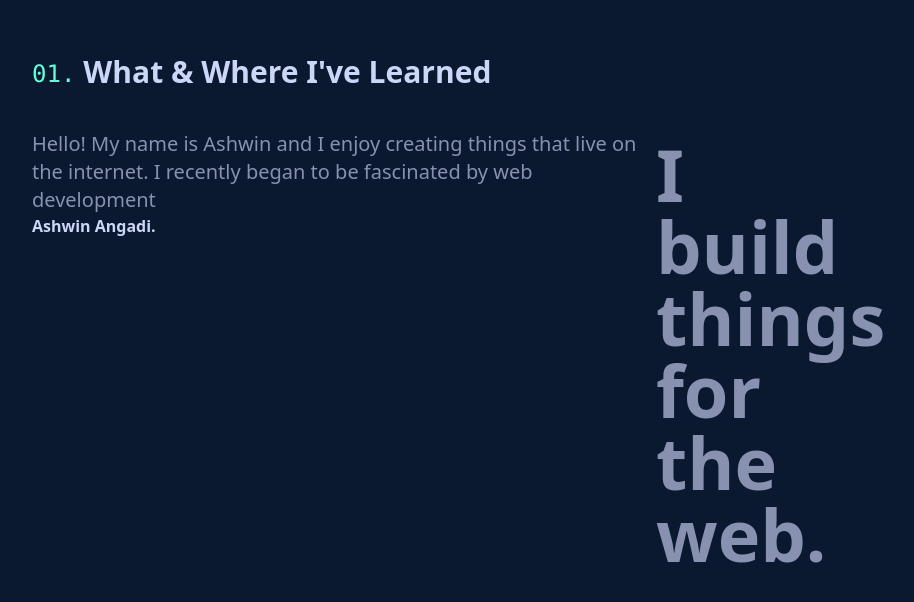
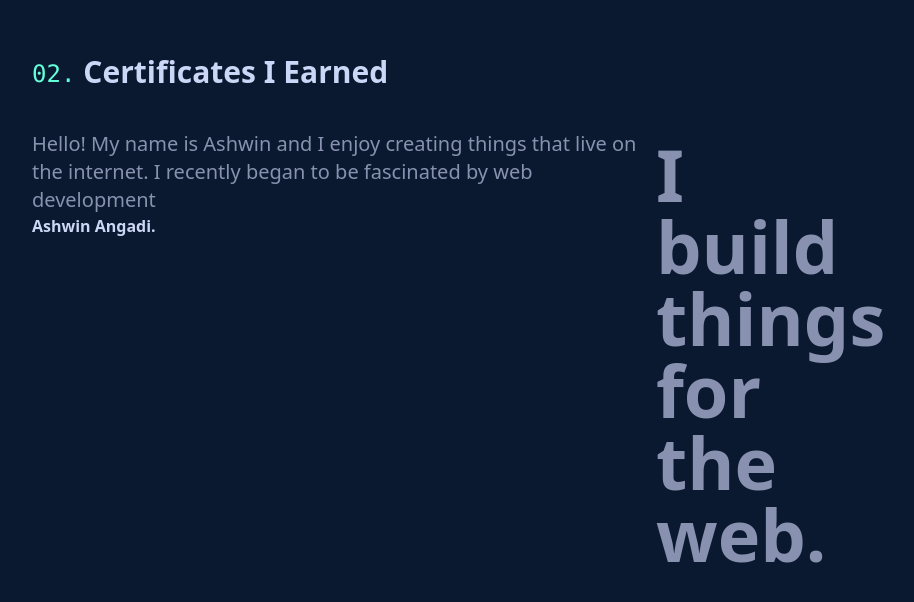
Before and after one commit to ashwinangadi/My-Portfolio, a React (Vite) app: page / in a window 1280 px wide. Shown: the part 1688-2290 px from the top of the page, without its empty margins (96-1010 px from the left). Built offline with nearby package versions, Linux system fonts and the light colour scheme.

Commit message:
Update Certification.jsx

```diff
--- a/src/Component/Certification.jsx
+++ b/src/Component/Certification.jsx
@@ -6,8 +6,8 @@ export const Certification = () => {
         <section className="container mx-auto h-screen flex items-center justify-center">
             <div className="flex flex-col">
                 <div className="text-base font-sans mb-10 flex items-end">
-                    <h1 className="text-green text-2xl font-mono">01.</h1>
-                    <h2 className="mx-2  text-3xl text-lightest-slate font-bold">What & Where I've Learned</h2>
+                    <h1 className="text-green text-2xl font-mono">02.</h1>
+                    <h2 className="mx-2  text-3xl text-lightest-slate font-bold">Certificates I Earned</h2>
                 </div>
                 <div className="grid grid-cols-5 gap-4 ">
                     <div className="col-span-3">
```
